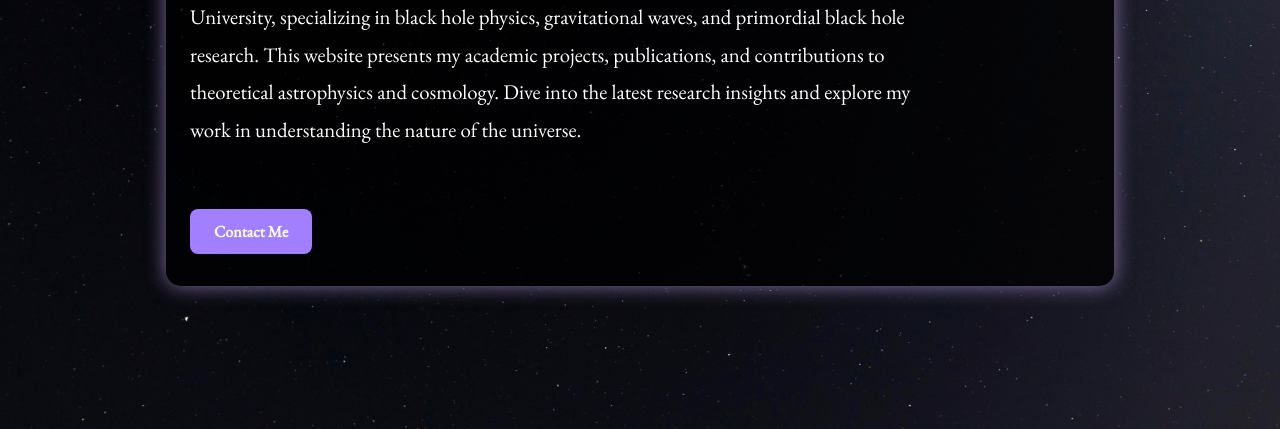
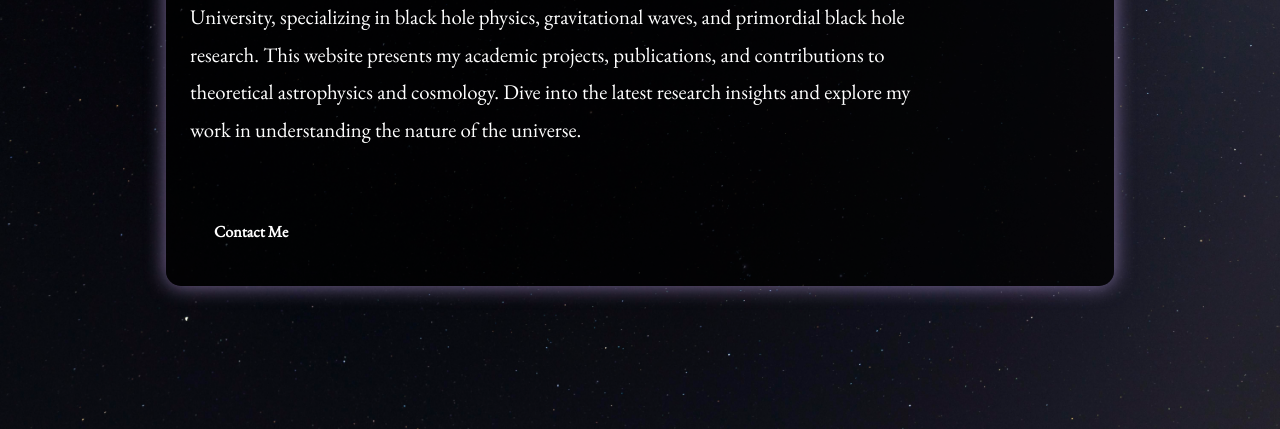
Before and after one commit to Huzins/parth_varasani.github.io, a plain HTML site: page index.html in a window 1280 px wide. Shown: the part 371-800 px from the top of the page. Drawn offline with nearby package versions, Linux system fonts and the light colour scheme.

Commit message:
Update index.html

```diff
--- a/index.html
+++ b/index.html
@@ -68,7 +68,6 @@ p {
 }
 .btn {
   padding: 0.75rem 1.5rem;
-  background: #a17fff;
   border: none;
   border-radius: 8px;
   color: white;
```
